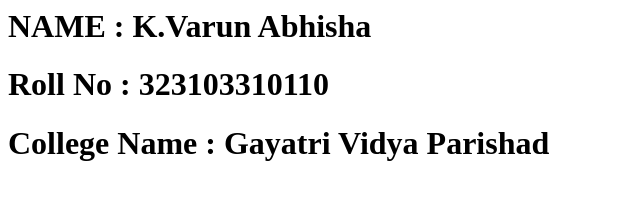
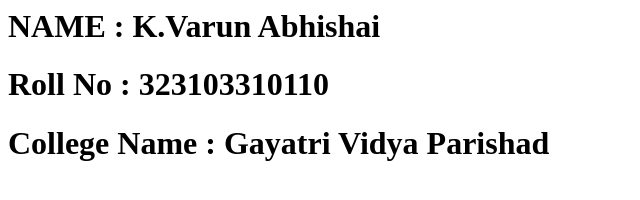
Before and after one commit to varun-abhishai/varun-abhishai.github.io, a plain HTML site: page index.html in a window 1280 px wide. Shown: the full height of the page, 0-640 px from the left. Drawn offline with Linux system fonts and the light colour scheme.

```diff
--- a/index.html
+++ b/index.html
@@ -4,6 +4,6 @@
 			varun abhishai
 		</title></head>
 		<body>
-			<h1>NAME : K.Varun Abhisha</h1>
+			<h1>NAME : K.Varun Abhishai</h1>
 			<h1>Roll No : 323103310110</h1>
 			<h1>College Name : Gayatri Vidya Parishad</h1>
```
